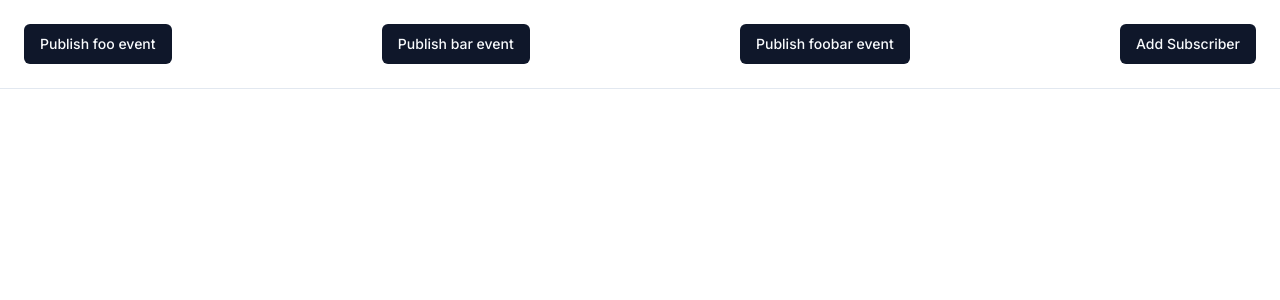
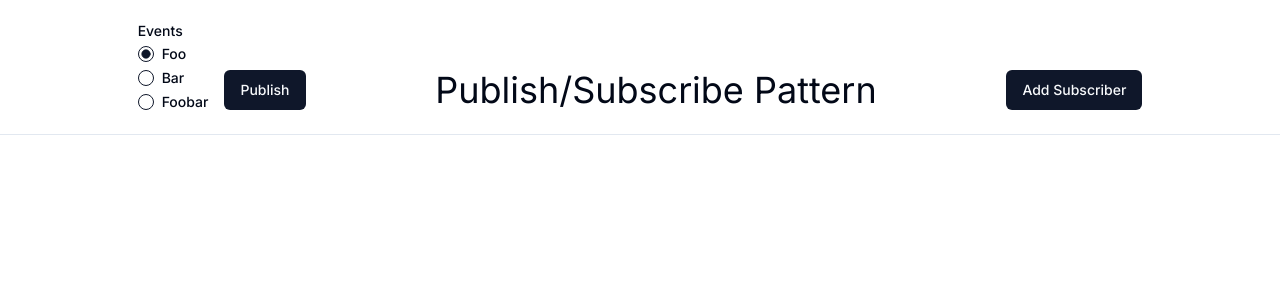
Before and after one commit to james-langridge/design-patterns, a Next.js app: page /pub-sub in a window 1280 px wide. Shown: the top 300 px of the page. Built offline with nearby package versions, Linux system fonts and the light colour scheme.

Commit message:
Refactor pub buttons to radio group

```diff
--- a/app/page.tsx
+++ b/app/page.tsx
@@ -1,5 +1,5 @@
-import Image from 'next/image'
-import Link from "next/link";
+// import Image from 'next/image'
+import Link from 'next/link'
 
 export default function Home() {
   return (
@@ -21,7 +21,7 @@ export default function Home() {
         </div>
       </div>
 
-        <h1 className="text-6xl sm:text-8xl text-center">Design Patterns</h1>
+      <h1 className="text-6xl sm:text-8xl text-center">Design Patterns</h1>
 
       {/*<div className="min-h-full w-full bg-white dark:bg-gray-900">*/}
       {/*  <div className="container relative mx-auto flex min-h-[250px] flex-col px-6 py-8 ">*/}
--- a/app/pub-sub/page.tsx
+++ b/app/pub-sub/page.tsx
@@ -2,37 +2,90 @@
 
 import {useState} from 'react'
 import {v4 as uuidv4} from 'uuid'
+import {z} from 'zod'
 
-import {pubsub, Topic} from '@/app/pub-sub/pubsub'
+import {PublishParams, pubsub, Topic} from '@/app/pub-sub/pubsub'
 import {SubscriberCard} from '@/app/pub-sub/subscriber-card'
 import {Button} from '@/components/ui/button'
+import {Label} from '@/components/ui/label'
+import {RadioGroup, RadioGroupItem} from '@/components/ui/radio-group'
 
 export type Subscriber = {
   id: string
 }
 
+const topicSchema = z.nativeEnum(Topic)
+
+const topicMap = new Map<Topic, PublishParams>([
+  [Topic.Foo, {topic: Topic.Foo, args: 'bar'}],
+  [Topic.Bar, {topic: Topic.Bar, args: true}],
+  [Topic.Foobar, {topic: Topic.Foobar, args: 123}],
+])
+
 export default function Page() {
   const [subscribers, setSubscribers] = useState<Subscriber[]>([])
+  const [event, setEvent] = useState<PublishParams>({
+    topic: Topic.Foo,
+    args: 'bar',
+  })
+
+  const handleValueChange = (value: string) => {
+    const parsed = topicSchema.safeParse(value)
+    if (parsed.success) {
+      const params = topicMap.get(parsed.data)
+
+      if (params) {
+        setEvent(params)
+      }
+    } else {
+      console.error('Invalid topic selected')
+    }
+  }
 
   return (
     <div>
-      <header className="fixed top-0 left-0 right-0 flex flex-col sm:flex-row border-b justify-between items-center p-6 flex-wrap space-x-4 space-y-4 sm:space-y-0 bg-white">
-        <Button onClick={() => pubsub.publish(Topic.Foo, 'bar')}>
-          Publish {Topic.Foo} event
-        </Button>
-        <Button onClick={() => pubsub.publish(Topic.Bar, true)}>
-          Publish {Topic.Bar} event
-        </Button>
-        <Button onClick={() => pubsub.publish(Topic.Foobar, 123)}>
-          Publish {Topic.Foobar} event
-        </Button>
+      <header className="fixed top-0 left-0 right-0 flex flex-row border-b justify-evenly items-end p-6 flex-wrap space-x-4 space-y-4 sm:space-y-0 bg-white">
+        <div className="flex items-end space-x-4">
+          <div className="flex flex-col space-y-2">
+            <Label htmlFor="rg">Events</Label>
+            <RadioGroup
+              id="rg"
+              defaultValue={Topic.Foo}
+              onValueChange={handleValueChange}
+            >
+              <div className="flex items-center space-x-2 capitalize">
+                <RadioGroupItem value={Topic.Foo} id="r1" />
+                <Label htmlFor="r1">{Topic.Foo}</Label>
+              </div>
+              <div className="flex items-center space-x-2 capitalize">
+                <RadioGroupItem value={Topic.Bar} id="r2" />
+                <Label htmlFor="r2">{Topic.Bar}</Label>
+              </div>
+              <div className="flex items-center space-x-2 capitalize">
+                <RadioGroupItem value={Topic.Foobar} id="r3" />
+                <Label htmlFor="r3">{Topic.Foobar}</Label>
+              </div>
+            </RadioGroup>
+          </div>
+          <Button
+            onClick={() => {
+              if (event) pubsub.publish(event)
+            }}
+          >
+            Publish
+          </Button>
+        </div>
+
+        <h1 className="hidden sm:block text-4xl">Publish/Subscribe Pattern</h1>
+
         <Button
           onClick={() => setSubscribers(prev => [...prev, {id: uuidv4()}])}
         >
           Add Subscriber
         </Button>
       </header>
-      <div className="flex flex-wrap justify-center items-center h-full gap-10 p-4 sm:mt-28 mt-72">
+
+      <div className="flex flex-wrap justify-center items-center h-full gap-10 p-4 sm:mt-36 mt-40">
         {subscribers.map(subscriber => (
           <SubscriberCard
             key={subscriber.id}
--- a/app/pub-sub/pubsub.ts
+++ b/app/pub-sub/pubsub.ts
@@ -1,7 +1,7 @@
 export enum Topic {
   Foo = 'foo',
   Bar = 'bar',
-  Foobar = 'foobar'
+  Foobar = 'foobar',
 }
 
 type FooPayload = string
@@ -16,6 +16,8 @@ type Subscriber = {
   func: EventCallback
 }
 
+export type PublishParams = {topic: Topic; args: EventPayload}
+
 class PubSub {
   topics: Record<string, Subscriber[]>
   subUid: number
@@ -25,7 +27,7 @@ class PubSub {
     this.subUid = -1
   }
 
-  publish(topic: Topic, args: EventPayload) {
+  publish({topic, args}: PublishParams) {
     if (!this.topics[topic]) {
       return false
     }
--- a/components/ui/card.tsx
+++ b/components/ui/card.tsx
@@ -1,79 +1,80 @@
-import * as React from "react"
+import * as React from 'react'
 
-import { cn } from "@/lib/utils"
+import {cn} from '@/lib/utils'
 
 const Card = React.forwardRef<
   HTMLDivElement,
   React.HTMLAttributes<HTMLDivElement>
->(({ className, ...props }, ref) => (
+>(({className, ...props}, ref) => (
   <div
     ref={ref}
     className={cn(
-      "rounded-lg border bg-card text-card-foreground shadow-sm",
-      className
+      'rounded-lg border bg-card text-card-foreground shadow-sm',
+      className,
     )}
     {...props}
   />
 ))
-Card.displayName = "Card"
+Card.displayName = 'Card'
 
 const CardHeader = React.forwardRef<
   HTMLDivElement,
   React.HTMLAttributes<HTMLDivElement>
->(({ className, ...props }, ref) => (
+>(({className, ...props}, ref) => (
   <div
     ref={ref}
-    className={cn("flex flex-col space-y-1.5 p-6", className)}
+    className={cn('flex flex-col space-y-1.5 p-6', className)}
     {...props}
   />
 ))
-CardHeader.displayName = "CardHeader"
+CardHeader.displayName = 'CardHeader'
 
 const CardTitle = React.forwardRef<
   HTMLParagraphElement,
   React.HTMLAttributes<HTMLHeadingElement>
->(({ className, ...props }, ref) => (
+>(({className, ...props}, ref) => (
+  // eslint-disable-next-line jsx-a11y/heading-has-content
   <h3
     ref={ref}
     className={cn(
-      "text-2xl font-semibold leading-none tracking-tight",
-      className
+      'text-2xl font-semibold leading-none tracking-tight',
+      className,
     )}
     {...props}
   />
 ))
-CardTitle.displayName = "CardTitle"
+CardTitle.displayName = 'CardTitle'
 
 const CardDescription = React.forwardRef<
   HTMLParagraphElement,
   React.HTMLAttributes<HTMLParagraphElement>
->(({ className, ...props }, ref) => (
+>(({className, ...props}, ref) => (
   <p
     ref={ref}
-    className={cn("text-sm text-muted-foreground", className)}
+    className={cn('text-sm text-muted-foreground', className)}
     {...props}
   />
 ))
-CardDescription.displayName = "CardDescription"
+CardDescription.displayName = 'CardDescription'
 
 const CardContent = React.forwardRef<
   HTMLDivElement,
   React.HTMLAttributes<HTMLDivElement>
->(({ className, ...props }, ref) => (
-  <div ref={ref} className={cn("p-6 pt-0", className)} {...props} />
+>(({className, ...props}, ref) => (
+  <div ref={ref} className={cn('p-6 pt-0', className)} {...props} />
 ))
-CardContent.displayName = "CardContent"
+CardContent.displayName = 'CardContent'
 
 const CardFooter = React.forwardRef<
   HTMLDivElement,
   React.HTMLAttributes<HTMLDivElement>
->(({ className, ...props }, ref) => (
+>(({className, ...props}, ref) => (
   <div
     ref={ref}
-    className={cn("flex items-center p-6 pt-0", className)}
+    className={cn('flex items-center p-6 pt-0', className)}
     {...props}
   />
 ))
-CardFooter.displayName = "CardFooter"
+CardFooter.displayName = 'CardFooter'
 
-export { Card, CardHeader, CardFooter, CardTitle, CardDescription, CardContent }
+export {Card, CardHeader, CardFooter, CardTitle, CardDescription, CardContent}
--- /dev/null
+++ b/components/ui/label.tsx
@@ -0,0 +1,26 @@
+"use client"
+
+import * as React from "react"
+import * as LabelPrimitive from "@radix-ui/react-label"
+import { cva, type VariantProps } from "class-variance-authority"
+
+import { cn } from "@/lib/utils"
+
+const labelVariants = cva(
+  "text-sm font-medium leading-none peer-disabled:cursor-not-allowed peer-disabled:opacity-70"
+)
+
+const Label = React.forwardRef<
+  React.ElementRef<typeof LabelPrimitive.Root>,
+  React.ComponentPropsWithoutRef<typeof LabelPrimitive.Root> &
+    VariantProps<typeof labelVariants>
+>(({ className, ...props }, ref) => (
+  <LabelPrimitive.Root
+    ref={ref}
+    className={cn(labelVariants(), className)}
+    {...props}
+  />
+))
+Label.displayName = LabelPrimitive.Root.displayName
+
+export { Label }
--- /dev/null
+++ b/components/ui/radio-group.tsx
@@ -0,0 +1,44 @@
+"use client"
+
+import * as React from "react"
+import * as RadioGroupPrimitive from "@radix-ui/react-radio-group"
+import { Circle } from "lucide-react"
+
+import { cn } from "@/lib/utils"
+
+const RadioGroup = React.forwardRef<
+  React.ElementRef<typeof RadioGroupPrimitive.Root>,
+  React.ComponentPropsWithoutRef<typeof RadioGroupPrimitive.Root>
+>(({ className, ...props }, ref) => {
+  return (
+    <RadioGroupPrimitive.Root
+      className={cn("grid gap-2", className)}
+      {...props}
+      ref={ref}
+    />
+  )
+})
+RadioGroup.displayName = RadioGroupPrimitive.Root.displayName
+
+const RadioGroupItem = React.forwardRef<
+  React.ElementRef<typeof RadioGroupPrimitive.Item>,
+  React.ComponentPropsWithoutRef<typeof RadioGroupPrimitive.Item>
+>(({ className, ...props }, ref) => {
+  return (
+    <RadioGroupPrimitive.Item
+      ref={ref}
+      className={cn(
+        "aspect-square h-4 w-4 rounded-full border border-primary text-primary ring-offset-background focus:outline-none focus-visible:ring-2 focus-visible:ring-ring focus-visible:ring-offset-2 disabled:cursor-not-allowed disabled:opacity-50",
+        className
+      )}
+      {...props}
+    >
+      <RadioGroupPrimitive.Indicator className="flex items-center justify-center">
+        <Circle className="h-2.5 w-2.5 fill-current text-current" />
+      </RadioGroupPrimitive.Indicator>
+    </RadioGroupPrimitive.Item>
+  )
+})
+RadioGroupItem.displayName = RadioGroupPrimitive.Item.displayName
+
+export { RadioGroup, RadioGroupItem }
```
Also changed, not shown: package.json (+6 -1 lines), 1 other file (tests, documents, lock files or other folders).
